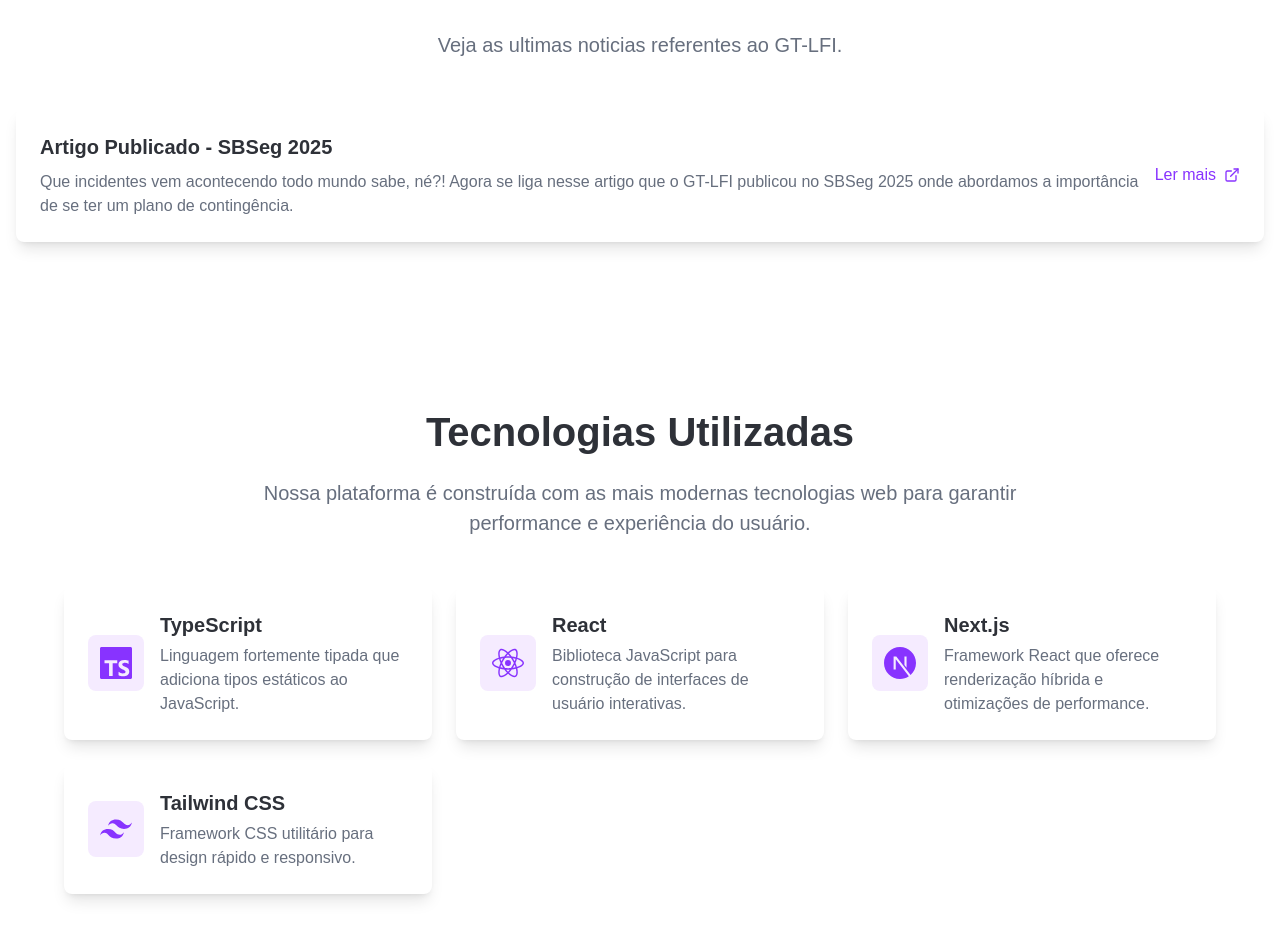
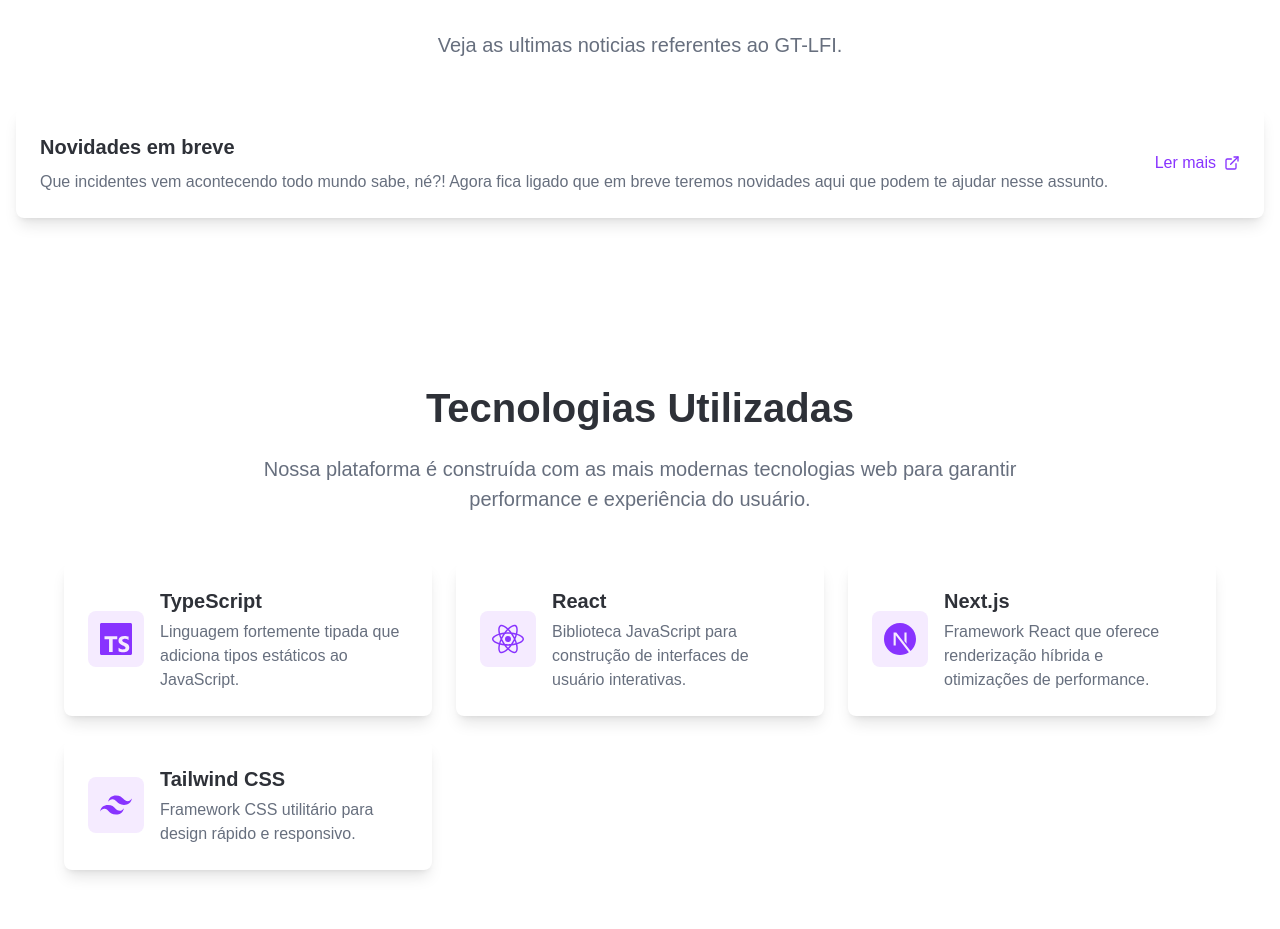
Before and after one commit to gt-rnp-lfi/gt-rnp-lfi.github.io, a Next.js app in the folder rnp-landingpage/: page / in a window 1280 px wide. Shown: the part 4181-5110 px from the top of the page. Built offline with nearby package versions, Linux system fonts and the light colour scheme.

Commit message:
refactor(ui): adequar texto para build

```diff
--- a/rnp-landingpage/components/news-section.tsx
+++ b/rnp-landingpage/components/news-section.tsx
@@ -6,9 +6,9 @@
 
 const newsItems = [
   {
-    title: 'Artigo Publicado - SBSeg 2025',
-    description: 'Que incidentes vem acontecendo todo mundo sabe, né?! Agora se liga nesse artigo que o GT-LFI publicou no SBSeg 2025 onde abordamos a importância de se ter um plano de contingência.',
-    link: 'https://exemplo.com/noticia-1'
+    title: 'Novidades em breve',
+    description: 'Que incidentes vem acontecendo todo mundo sabe, né?! Agora fica ligado que em breve teremos novidades aqui que podem te ajudar nesse assunto.',
+    link: 'https://novidadesembreve.com '
   }
 ]
 
```
